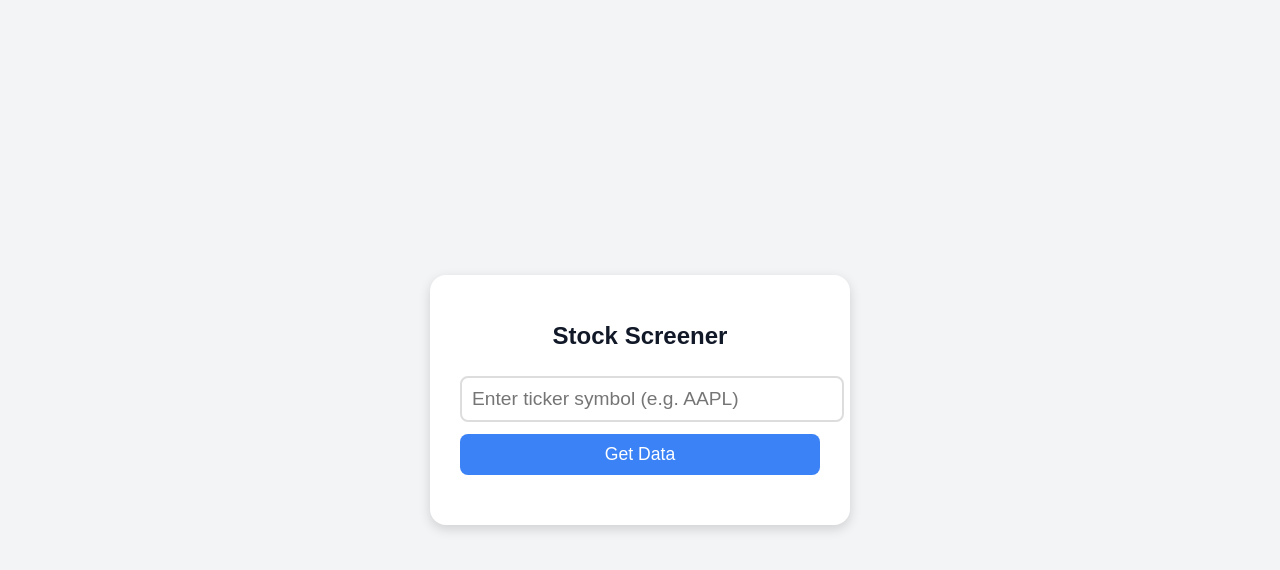
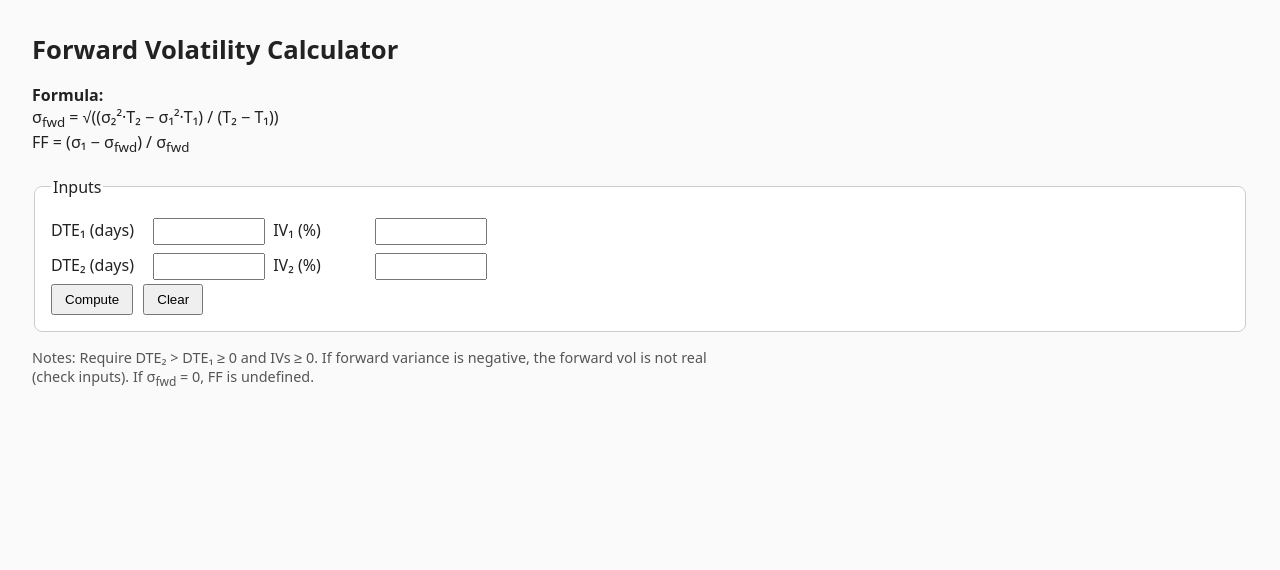
Before and after one commit to olihacuk/forward-volatility-calculator, a plain HTML site: page index.html in a window 1280 px wide. Drawn offline with Linux system fonts and the light colour scheme.

Commit message:
Update index.html
HTML conversion of python script from ChattyG

```diff
--- a/index.html
+++ b/index.html
@@ -1,112 +1,71 @@
 <!DOCTYPE html>
 <html lang="en">
 <head>
-  <meta charset="UTF-8" />
-  <meta name="viewport" content="width=device-width, initial-scale=1.0" />
-  <title>Stock Screener</title>
-  <style>
-    body {
-      background: #f3f4f6;
-      font-family: Arial, sans-serif;
-      display: flex;
-      justify-content: center;
-      align-items: center;
-      height: 100vh;
-      margin: 0;
-    }
-    .container {
-      background: white;
-      border-radius: 16px;
-      box-shadow: 0 4px 12px rgba(0,0,0,0.15);
-      padding: 30px;
-      width: 360px;
-    }
-    h1 {
-      text-align: center;
-      font-size: 1.5rem;
-      color: #111827;
-    }
-    input {
-      width: 100%;
-      font-size: 1.2rem;
-      margin-top: 10px;
-      padding: 10px;
-      border: 2px solid #ddd;
-      border-radius: 8px;
-    }
-    button {
-      width: 100%;
-      background-color: #3b82f6;
-      color: white;
-      font-size: 1.1rem;
-      border: none;
-      border-radius: 8px;
-      padding: 10px;
-      margin-top: 12px;
-      cursor: pointer;
-      transition: background-color 0.2s;
-    }
-    button:hover {
-      background-color: #2563eb;
-    }
-    .results {
-      margin-top: 20px;
-      font-size: 1rem;
-      line-height: 1.6;
-    }
-    .error {
-      color: red;
-      font-weight: bold;
-    }
-  </style>
+<meta charset="UTF-8" />
+<meta name="viewport" content="width=device-width, initial-scale=1" />
+<title>Forward Volatility Calculator</title>
+<style>
+  body { font-family: system-ui, sans-serif; margin: 2rem; background: #fafafa; color: #222; }
+  h1 { font-size: 1.6rem; }
+  label { display: inline-block; width: 90px; margin-right: 8px; }
+  input { width: 100px; padding: 4px; margin: 4px; }
+  button { padding: 6px 12px; margin-right: 6px; cursor: pointer; }
+  fieldset { margin-top: 1.2rem; padding: 1rem; border-radius: 8px; border: 1px solid #ccc; background: #fff; }
+  .outputs p { margin: 0.2rem 0; }
+  .note { font-size: 0.9rem; color: #555; margin-top: 1rem; max-width: 700px; }
+  .error { color: #b00; }
+</style>
 </head>
 <body>
-  <div class="container">
-    <h1>Stock Screener</h1>
-    <input id="ticker" type="text" placeholder="Enter ticker symbol (e.g. AAPL)" />
-    <button onclick="getData()">Get Data</button>
-    <div class="results" id="results"></div>
+<h1>Forward Volatility Calculator</h1>
+
+<p><strong>Formula:</strong><br>
+σ<sub>fwd</sub> = √((σ₂²·T₂ − σ₁²·T₁) / (T₂ − T₁))<br>
+FF = (σ₁ − σ<sub>fwd</sub>) / σ<sub>fwd</sub></p>
+
+<fieldset>
+  <legend>Inputs</legend>
+  <div>
+    <label>DTE₁ (days)</label><input id="dte1" type="number" step="any">
+    <label>IV₁ (%)</label><input id="iv1" type="number" step="any">
   </div>
+  <div>
+    <label>DTE₂ (days)</label><input id="dte2" type="number" step="any">
+    <label>IV₂ (%)</label><input id="iv2" type="number" step="any">
+  </div>
+  <button onclick="compute()">Compute</button>
+  <button onclick="clearFields()">Clear</button>
+</fieldset>
 
-  <script>
-    async function getData() {
-      const ticker = document.getElementById('ticker').value.trim().toUpperCase();
-      const resultsDiv = document.getElementById('results');
-      resultsDiv.innerHTML = "Loading...";
+<fieldset class="outputs" id="outputs" style="display:none;"></fieldset>
 
-      if (!ticker) {
-        resultsDiv.innerHTML = '<p class="error">Please enter a ticker symbol.</p>';
-        return;
-      }
+<p class="note">
+Notes: Require DTE₂ > DTE₁ ≥ 0 and IVs ≥ 0.
+If forward variance is negative, the forward vol is not real (check inputs).
+If σ<sub>fwd</sub> = 0, FF is undefined.
+</p>
 
-      try {
-        const url = `https://financialmodelingprep.com/api/v3/quote/${ticker}?apikey=wmQHijCTjVI5vCdfmNHkrkaDypbeI3eO`;
-        const response = await fetch(url);
-        const data = await response.json();
+<script>
+function compute() {
+  const dte1 = parseFloat(document.getElementById('dte1').value);
+  const iv1 = parseFloat(document.getElementById('iv1').value);
+  const dte2 = parseFloat(document.getElementById('dte2').value);
+  const iv2 = parseFloat(document.getElementById('iv2').value);
+  const out = document.getElementById('outputs');
 
-        const result = data.quoteResponse.result[0];
-        if (!result) {
-          resultsDiv.innerHTML = '<p class="error">Ticker not found.</p>';
-          return;
-        }
+  // validate
+  if ([dte1, iv1, dte2, iv2].some(isNaN)) return alert("Please enter numeric values.");
+  if (dte1 < 0 || dte2 < 0) return alert("DTEs must be non-negative.");
+  if (dte2 <= dte1) return alert("Require DTE₂ > DTE₁.");
+  if (iv1 < 0 || iv2 < 0) return alert("IVs must be non-negative.");
 
-        const price = result.regularMarketPrice?.toFixed(2);
-        const change = result.regularMarketChangePercent?.toFixed(2);
-        const pe = result.trailingPE ? result.trailingPE.toFixed(2) : "N/A";
-        const cap = result.marketCap ? (result.marketCap / 1e9).toFixed(2) + "B" : "N/A";
+  const T1 = dte1 / 365, T2 = dte2 / 365;
+  const s1 = iv1 / 100, s2 = iv2 / 100;
+  const tv1 = s1**2 * T1, tv2 = s2**2 * T2;
+  const denom = T2 - T1;
+  const fwdVar = (tv2 - tv1) / denom;
 
-        resultsDiv.innerHTML = `
-          <p><strong>Symbol:</strong> ${result.symbol}</p>
-          <p><strong>Price:</strong> $${price}</p>
-          <p><strong>Change:</strong> ${change}%</p>
-          <p><strong>P/E Ratio:</strong> ${pe}</p>
-          <p><strong>Market Cap:</strong> ${cap}</p>
-        `;
-      } catch (error) {
-        resultsDiv.innerHTML = '<p class="error">Error fetching data. Try again later.</p>';
-        console.error(error);
-      }
-    }
-  </script>
-</body>
-</html>
+  let html = `
+    <p>T₁ = ${T1.toFixed(6)} yr &nbsp;&nbsp; σ₁ = ${s1.toFixed(6)}</p>
+    <p>T₂ = ${T2.toFixed(6)} yr &nbsp;&nbsp; σ₂ = ${s2.toFixed(6)}</p>
+    <p>Total variance₁
```
